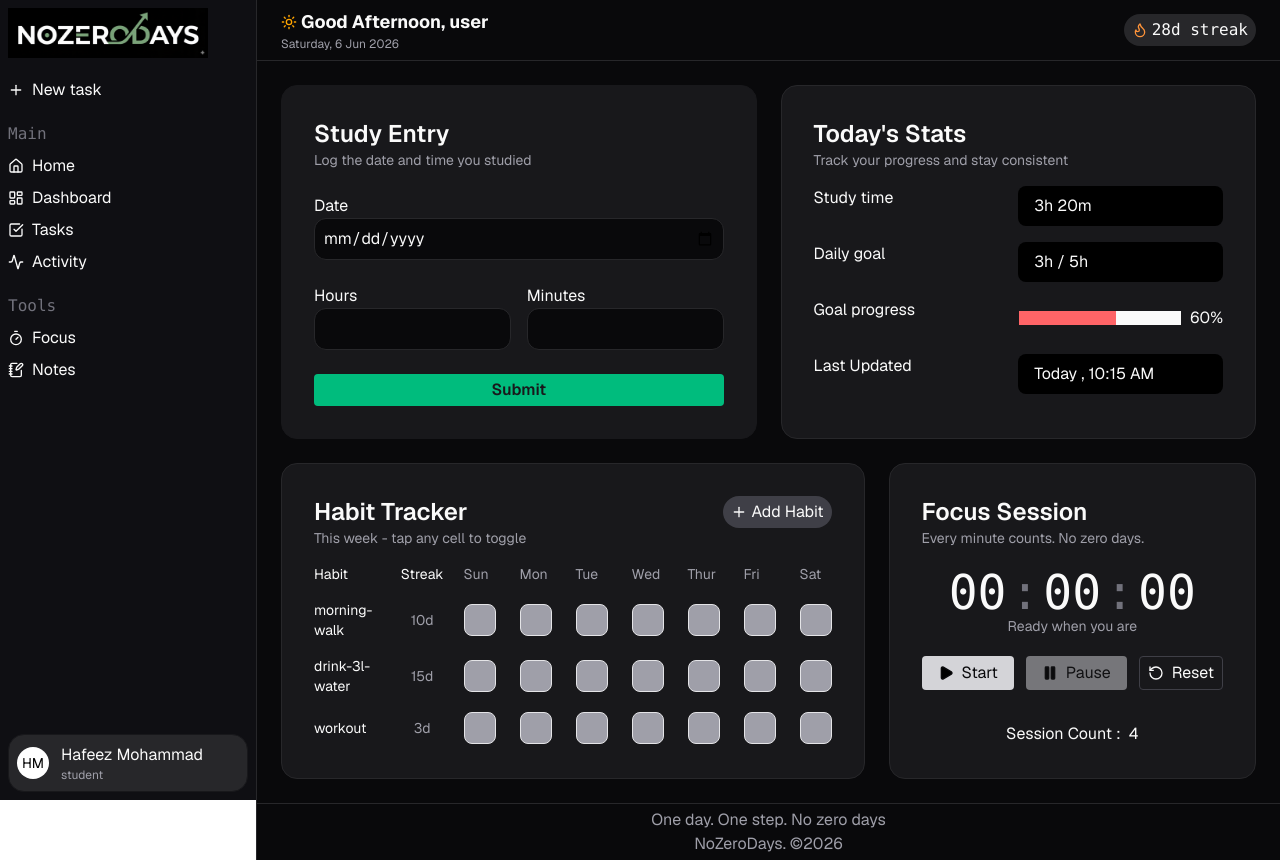
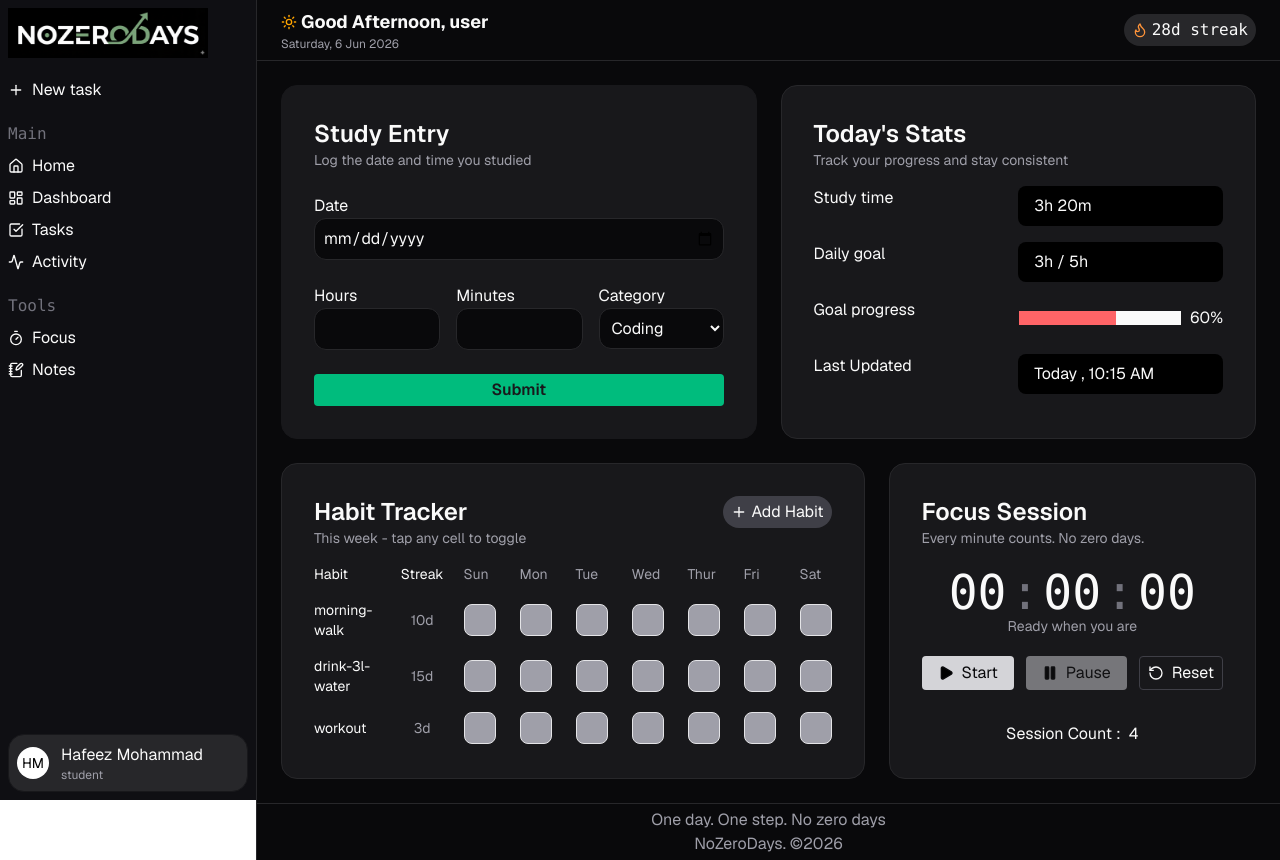
Before and after one commit to hafeez-07/NoZeroDays-2.0, a Next.js app: page / in a window 1280 px wide. Built offline with nearby package versions, Linux system fonts and the light colour scheme.

Commit message:
feat(ui): Enhance StudyEntryForm with category selection and improve label label accessibility

```diff
--- a/src/app/(main)/components/StudyEntryForm.tsx
+++ b/src/app/(main)/components/StudyEntryForm.tsx
@@ -6,10 +6,11 @@ export default function StudyEntryForm() {
   const [date, setDate] = useState("");
   const [hours, setHours] = useState("");
   const [minutes, setMinutes] = useState("");
+  const [category, setCategory] = useState("coding");
 
   const submitHandler = (e: React.SubmitEvent) => {
     e.preventDefault();
-    console.log(date, hours, minutes);
+    console.log(date, hours, minutes, category);
   };
 
   return (
@@ -19,13 +20,16 @@ export default function StudyEntryForm() {
     >
       <div>
         <h2 className="text-2xl font-semibold">Study Entry</h2>
-        <div className="text-zinc-400 text-sm">Log the date and time you studied</div>
+        <div className="text-zinc-400 text-sm">
+          Log the date and time you studied
+        </div>
       </div>
 
       <div className="flex flex-col">
-        <label>Date</label>
+        <label htmlFor="date">Date</label>
         <input
           type="date"
+          id="date"
           value={date}
           onChange={(e) => setDate(e.target.value)}
           className="input-button"
@@ -34,9 +38,10 @@ export default function StudyEntryForm() {
       </div>
       <div className="flex gap-4">
         <div className="flex flex-col flex-1">
-          <label>Hours</label>
+          <label htmlFor="hours">Hours</label>
           <input
             type="number"
+            id="hours"
             value={hours}
             onChange={(e) => setHours(e.target.value)}
             min={0}
@@ -46,9 +51,10 @@ export default function StudyEntryForm() {
           />
         </div>
         <div className="flex flex-col flex-1">
-          <label>Minutes</label>
+          <label htmlFor="minutes">Minutes</label>
           <input
             type="number"
+            id="minutes"
             value={minutes}
             onChange={(e) => setMinutes(e.target.value)}
             min={0}
@@ -57,6 +63,22 @@ export default function StudyEntryForm() {
             required
           />
         </div>
+        <div className="flex flex-col">
+          <label htmlFor="category">Category</label>
+          <select
+            id="category"
+            value="category"
+            className="input-button"
+            onChange={(e) => setCategory(e.target.value)}
+          >
+            <option value="coding">Coding</option>
+            <option value="dsa">DSA</option>
+            <option value="writing">Writing</option>
+            <option value="reading">Reading</option>
+            <option value="assignment">Assignment</option>
+            <option value="other">other</option>
+          </select>
+        </div>
       </div>
 
       <input type="submit" className="primary-button" />
```
